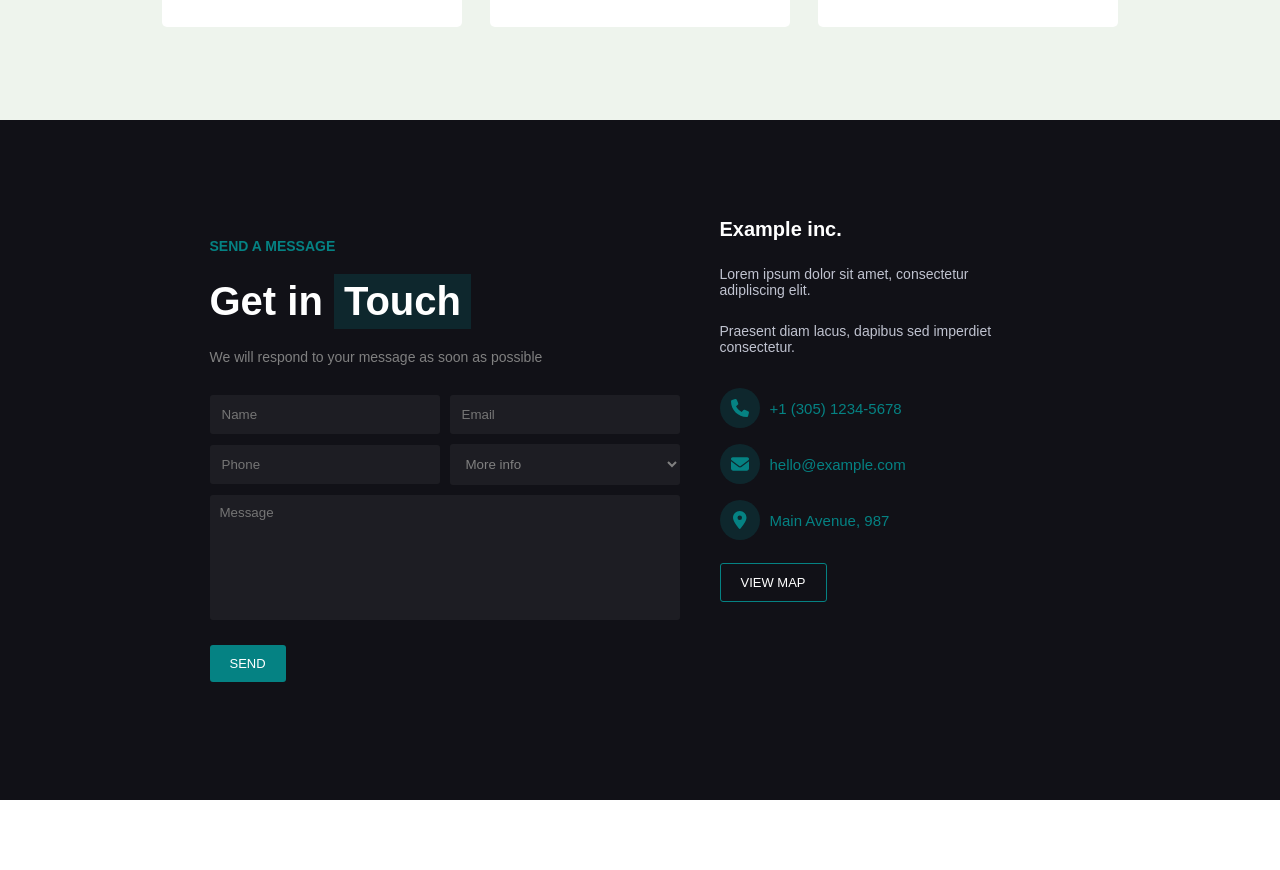
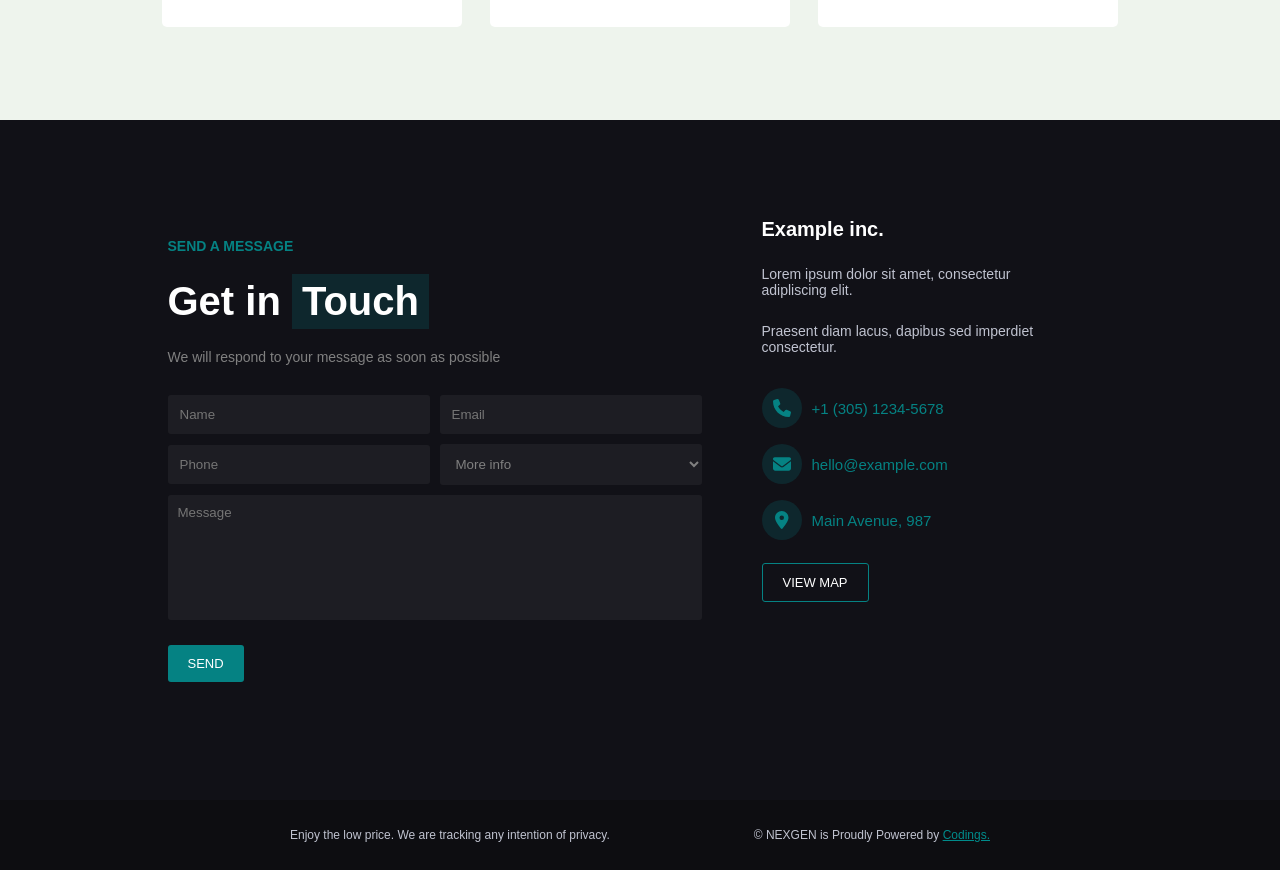
Before and after one commit to Andrea8802/proj-html-vuejs, a Vue app: page / in a window 1280 px wide. Shown: the part 4040-4910 px from the top of the page. Before the commit the page ends 4840 px from the top, so only its background shows below. Built offline with nearby package versions, Linux system fonts and the light colour scheme.

Commit message:
Creata parte bassa del footer

```diff
--- a/src/components/Footer/AppFooter.vue
+++ b/src/components/Footer/AppFooter.vue
@@ -1,9 +1,14 @@
 <script>
-import TopFooter from './TopFooter.vue';
+import LeftTopFooter from './LeftTopFooter.vue'
+import RightTopFooter from './RightTopFooter.vue'
+import DownFooter from './DownFooter.vue'
+
 export default {
     name: "AppFooter",
     components: {
-        TopFooter
+        DownFooter,
+        LeftTopFooter,
+        RightTopFooter
     }
 }
 </script>
@@ -11,7 +16,12 @@ export default {
 <template>
 
     <footer>
-        <TopFooter />
+        <section class="top-footer">
+            <LeftTopFooter />
+            <RightTopFooter />
+        </section>
+
+        <DownFooter />
     </footer>
 
 </template>
@@ -19,4 +29,17 @@ export default {
 <style lang="scss" scoped>
 @use '../../styles/partials/variables' as *;
 @use '../../styles/partials/mixins' as *;
+
+footer {
+    background-color: $bg-black;
+    width: 100%;
+
+    .top-footer {
+        @include d-flex(center, center);
+        gap: 50px;
+        height: 680px;
+        width: 85%;
+        margin: auto;
+    }
+}
 </style>
--- /dev/null
+++ b/src/components/Footer/DownFooter.vue
@@ -0,0 +1,40 @@
+<script>
+
+
+export default {
+    name: "DownFooter"
+}
+</script>
+
+<template>
+
+    <section>
+        <div class="text">
+            Enjoy the low price. We are tracking any intention of privacy.
+        </div>
+
+        <div class="text">
+            &#169; NEXGEN is Proudly Powered by <a href="#">Codings.</a>
+        </div>
+    </section>
+
+</template>
+
+<style lang="scss" scoped>
+@use '../../styles/partials/variables' as *;
+@use '../../styles/partials/mixins' as *;
+
+section {
+    @include d-flex(space-between, center);
+    height: 70px;
+    padding: 0 290px;
+    font-size: 12px;
+    background-color: #0d0d11;
+    color: $light-text-color;
+
+    a {
+        color: darkcyan;
+    }
+
+}
+</style>
--- a/src/components/Footer/TopFooter.vue
+++ /dev/null
@@ -1,43 +0,0 @@
-<script>
-import LeftTopFooter from './LeftTopFooter.vue'
-import RightTopFooter from './RightTopFooter.vue'
-
-
-export default {
-    name: "TopFooter",
-    components: {
-        LeftTopFooter,
-        RightTopFooter
-    }
-}
-</script>
-
-<template>
-
-    <section>
-        <div class="footer-cont">
-            <LeftTopFooter />
-            <RightTopFooter />
-        </div>
-    </section>
-
-</template>
-
-<style lang="scss" scoped>
-@use '../../styles/partials/variables' as *;
-@use '../../styles/partials/mixins' as *;
-
-section {
-    background-color: $bg-black;
-    width: 100%;
-
-    .footer-cont {
-        @include d-flex(center, center);
-        gap: 30px;
-        height: 680px;
-        width: 75%;
-        margin: auto;
-    }
-
-}
-</style>
```
